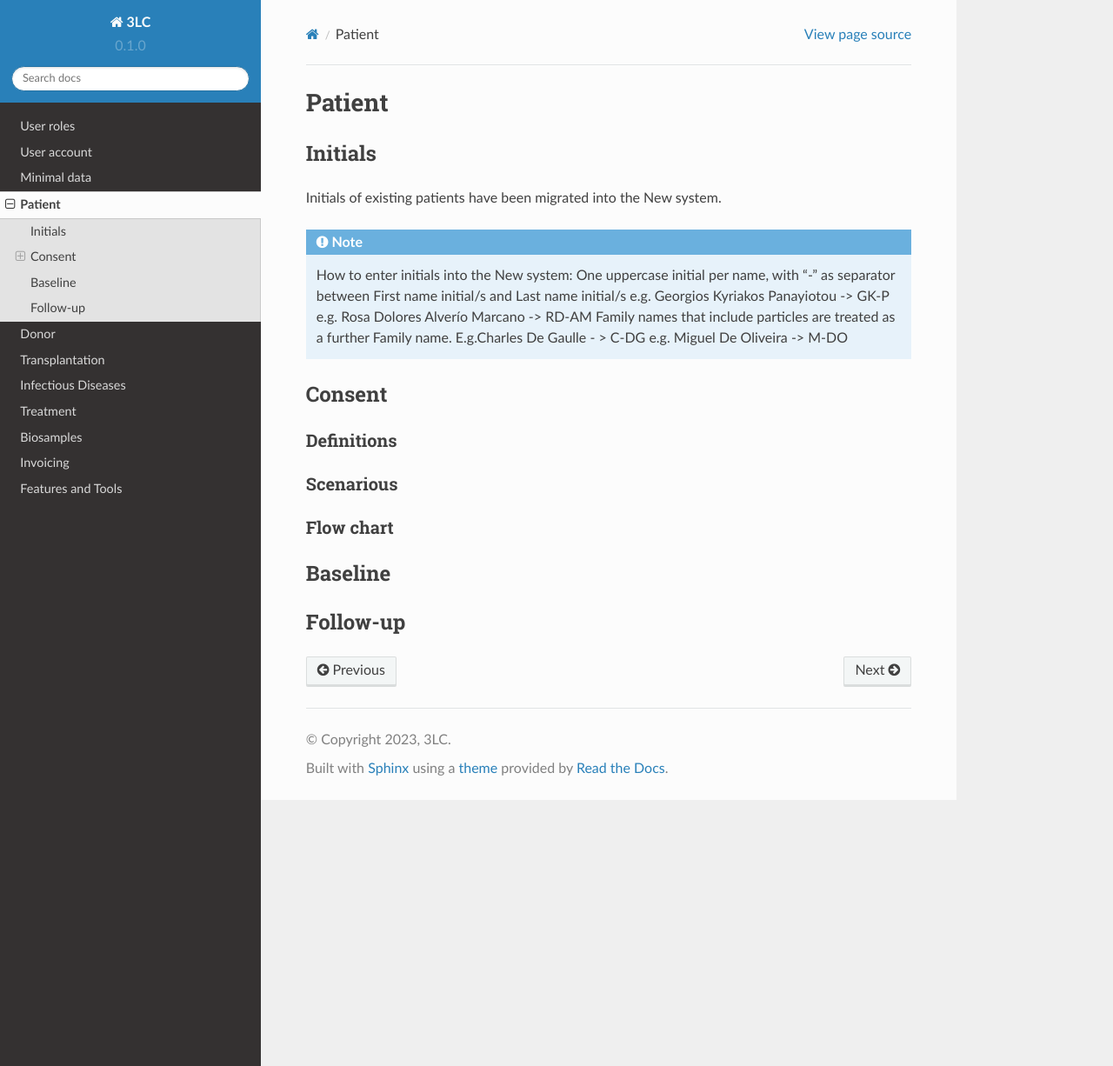
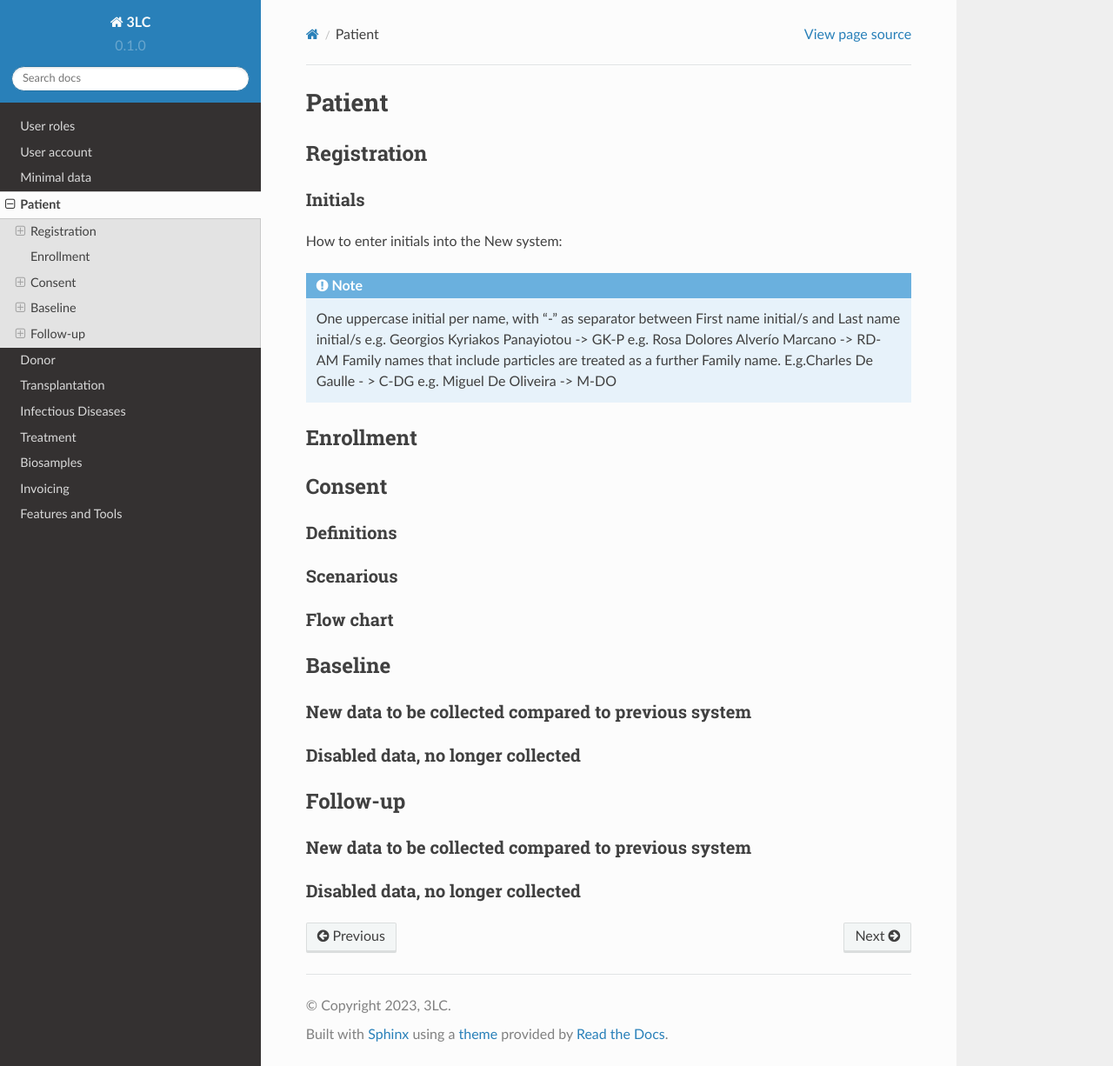
Before and after one commit to swiss-transplant-cohort-study/3LC-user-manual, a Sphinx documentation site: the page built from docs/source/patient.rst, in a window 1280 px wide and 1226 px high. Shown: the whole window at 87% size. Built offline with Sphinx 7.4.7 and the Read the Docs theme 2.0.0, drawn with Linux system fonts in a browser that asks for light colours.

Commit message:
Update patient.rst

```diff
--- a/docs/source/patient.rst
+++ b/docs/source/patient.rst
@@ -1,17 +1,21 @@
 Patient
 ********
 
+Registration
+===========
 Initials
-=========
+--------
 
-Initials of existing patients have been migrated into the New system.
+How to enter initials into the New system:
 
 .. note::
 
-   How to enter initials into the New system:
    One uppercase initial per name, with "-" as separator between First name initial/s and Last name initial/s e.g. Georgios Kyriakos Panayiotou ->
    GK-P e.g. Rosa Dolores Alverío Marcano -> RD-AM Family names that include particles are treated as a further Family name. E.g.Charles De Gaulle -
    > C-DG e.g. Miguel De Oliveira -> M-DO
+
+Enrollment
+=========
 
 
 Consent
@@ -29,5 +33,18 @@ Flow chart
 Baseline
 =========
 
+New data to be collected compared to previous system
+----------------------------------------------------
+
+Disabled data, no longer collected
+----------------------------------
+
+
 Follow-up
 ==========
+
+New data to be collected compared to previous system
+----------------------------------------------------
+
+Disabled data, no longer collected
+----------------------------------
```
